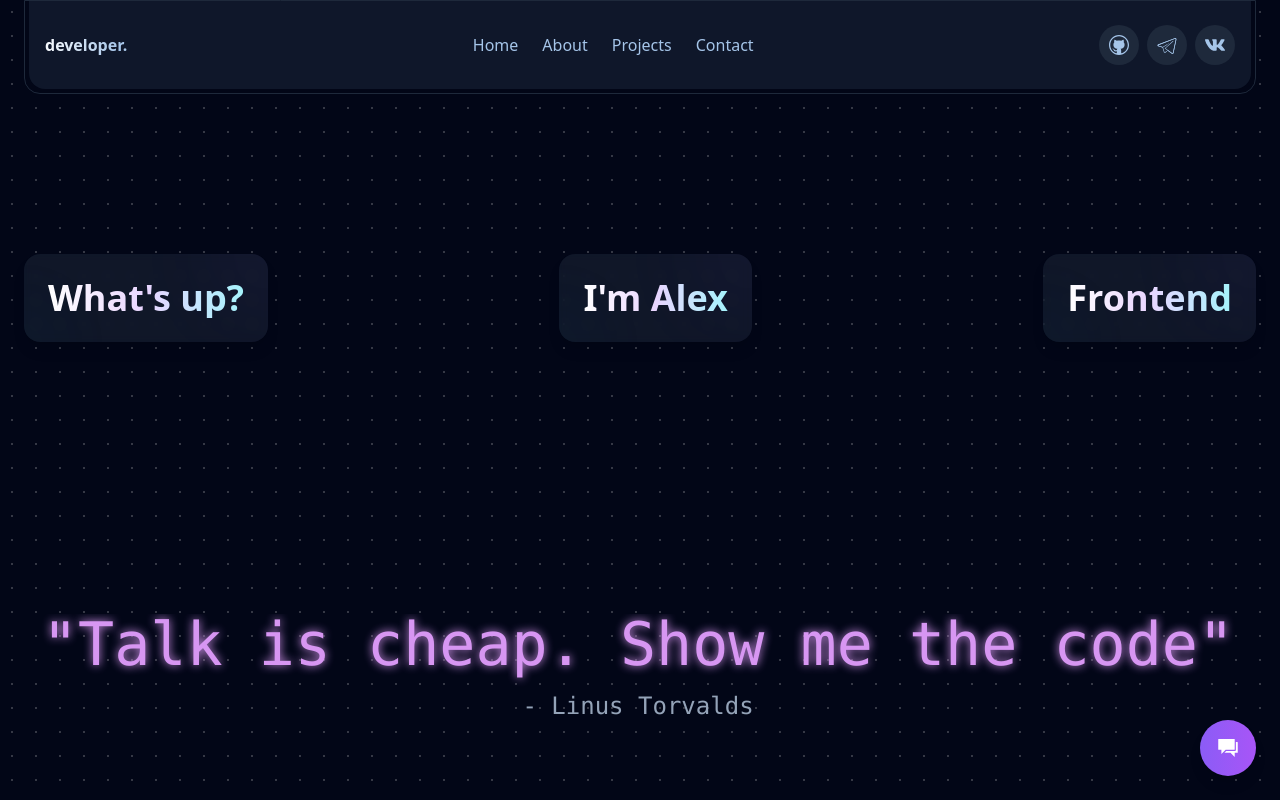
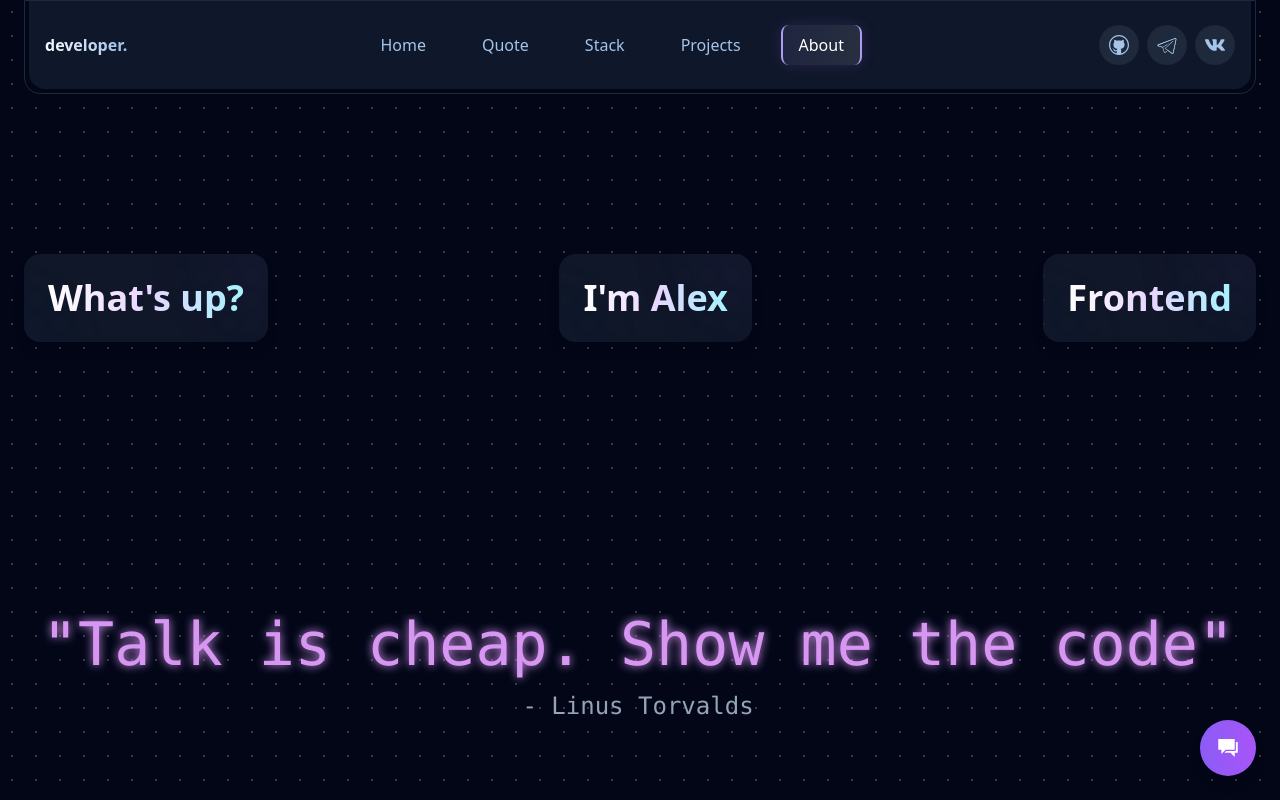
Before and after one commit to hellpes666/hellpes_site, a Next.js app in the folder site/: page / in a window 1280 px wide. Shown: the top 800 px of the page. Built offline with nearby package versions, Linux system fonts and the light colour scheme.

Commit message:
add styles for active nav link header

```diff
--- a/site/package.json
+++ b/site/package.json
@@ -10,6 +10,7 @@
   },
   "dependencies": {
     "@types/nodemailer": "^6.4.17",
+    "clsx": "^2.1.1",
     "framer-motion": "^11.15.0",
     "next": "15.1.2",
     "nodemailer": "^6.9.16",
--- a/site/src/app/page.tsx
+++ b/site/src/app/page.tsx
@@ -59,14 +59,26 @@ export default function Home() {
         <div className="container mx-auto px-6">
           <Header />
           <main className="mt-16 min-h-[calc(100vh-8rem)] flex flex-col justify-between items-stretch">
-            <HeroSection />
-            <QuoteSection />
-            <TechStack />
-            <ProjectsShowcase />
-            <div className="flex gap-8 mt-24 flex-col md:flex-row md:w-full">
+            <section id="home">
+              <HeroSection />
+            </section>
+
+            <section id="quote">
+              <QuoteSection />
+            </section>
+
+            <section id="stack">
+              <TechStack />
+            </section>
+
+            <section id="projects">
+              <ProjectsShowcase />
+            </section>
+
+            <section id="about" className="flex gap-8 mt-24 flex-col md:flex-row md:w-full">
               <CodeBlock />
               <AboutSection />
-            </div>
+            </section>
           </main>
         </div>
         <Footer />
--- a/site/src/shared/constants/commonStyles.ts
+++ b/site/src/shared/constants/commonStyles.ts
@@ -8,7 +8,17 @@ export const COMMON_STYLES = {
     transition-all
     duration-300
     py-2
+    px-4
     hover:text-white
+    data-[active=true]:text-white
+    data-[active=true]:bg-gradient-to-r
+    data-[active=true]:from-monokai-purple/10
+    data-[active=true]:to-monokai-fg/10
+    data-[active=true]:rounded-lg
+    data-[active=true]:shadow-[0_0_15px_rgba(174,124,255,0.15)]
+    data-[active=true]:border-l-2
+    data-[active=true]:border-r-2
+    data-[active=true]:border-monokai-purple
     before:content-['']
     before:absolute
     before:bottom-0
--- a/site/src/shared/constants/routes.ts
+++ b/site/src/shared/constants/routes.ts
@@ -2,9 +2,10 @@ import { GITHUB_ICON, TELEGRAM_ICON, VK_ICON } from "../../../public";
 
 export const NAVIGATION_ITEMS = [
   "Home",
+  "Quote",
+  "Stack",
+  "Projects",
   "About",
-  "Projects",
-  "Contact",
 ] as const;
 
 export const SOCIAL_LINKS = [
--- /dev/null
+++ b/site/src/widgets/Header/useActiveSection.ts
@@ -0,0 +1,32 @@
+import { useState, useEffect } from "react";
+
+export const useActiveSection = () => {
+  const [activeSection, setActiveSection] = useState<string>("");
+
+  useEffect(() => {
+    const handleScroll = () => {
+      const sections = document.querySelectorAll("section[id]");
+      const scrollPosition = window.scrollY + 100;
+
+      sections.forEach(section => {
+        const sectionTop = section.offsetTop;
+        const sectionHeight = section.clientHeight;
+        const sectionId = section.getAttribute("id")!;
+
+        if (
+          scrollPosition >= sectionTop &&
+          scrollPosition < sectionTop + sectionHeight
+        ) {
+          setActiveSection(sectionId);
+        }
+      });
+    };
+
+    window.addEventListener("scroll", handleScroll);
+    handleScroll(); // Вызываем сразу для определения начальной секции
+
+    return () => window.removeEventListener("scroll", handleScroll);
+  }, []);
+
+  return activeSection;
+};
--- a/site/src/widgets/NavigationLinks/NavigationLinks.tsx
+++ b/site/src/widgets/NavigationLinks/NavigationLinks.tsx
@@ -2,14 +2,24 @@ import { COMMON_STYLES } from "@/shared/constants/commonStyles";
 import { NAVIGATION_ITEMS } from "@/shared/constants/routes";
 import { motion } from "framer-motion";
 import { memo } from "react";
+import { useActiveSection } from "../Header/useActiveSection";
 
-export const NavigationLinks = memo(() => (
+export const NavigationLinks = memo(() => {
+    const activeSection = useActiveSection();
+    console.log('Active section:', activeSection); // для отладки
+
+
+    return (
         <div className="flex md:flex-row flex-col items-center gap-6">
-        {NAVIGATION_ITEMS.map(item => (
+            {NAVIGATION_ITEMS.map(item => {
+                const isActive = activeSection === item.toLowerCase();
+
+                return (
                     <motion.a
                         key={item}
                         href={`#${item.toLowerCase()}`}
                         className={COMMON_STYLES.navLink}
+                        data-active={isActive}
                         whileHover={{ scale: 1.05 }}
                         whileTap={{ scale: 0.95 }}
                         transition={{
@@ -20,7 +30,10 @@ export const NavigationLinks = memo(() => (
                     >
                         {item}
                     </motion.a>
-        ))}
+                );
+            })}
         </div>
-));
+    );
+});
+
 NavigationLinks.displayName = "NavigationLinks";
```
Lines whose indentation alone changed are shown as unchanged.
